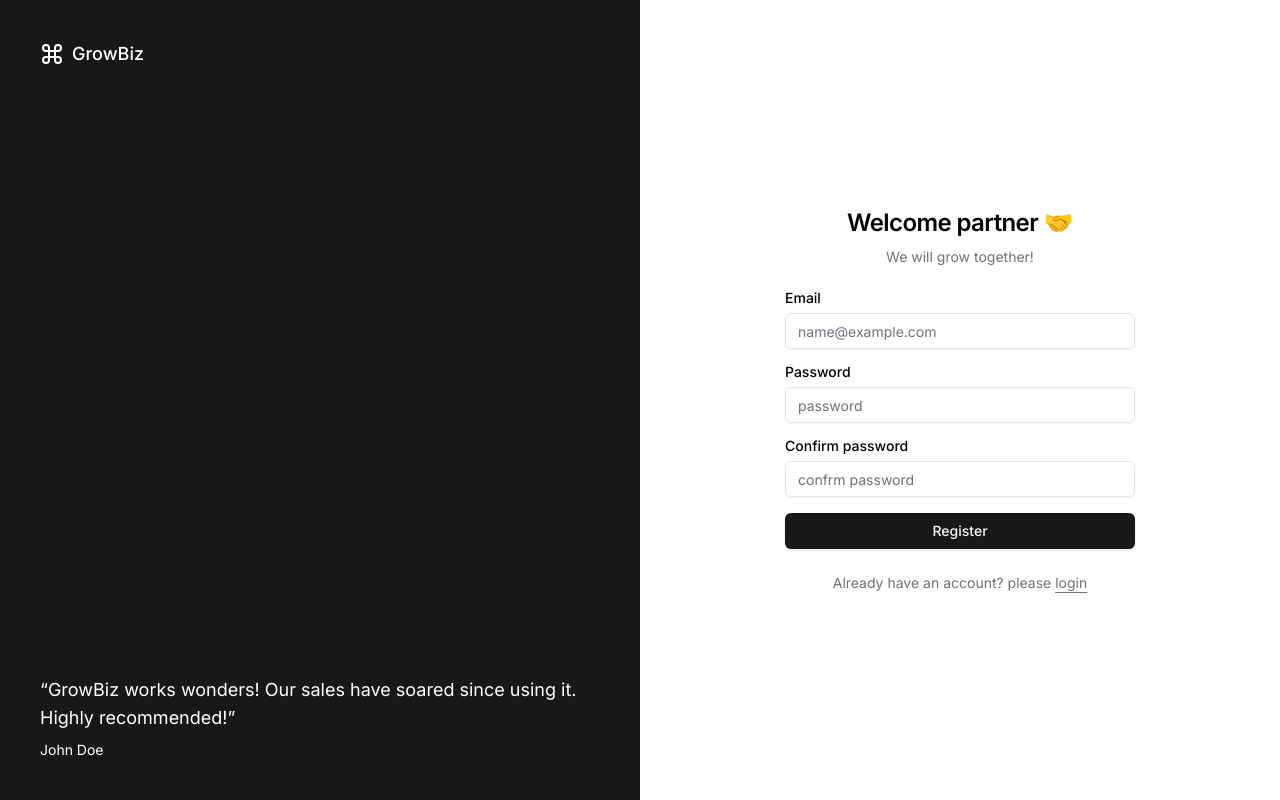
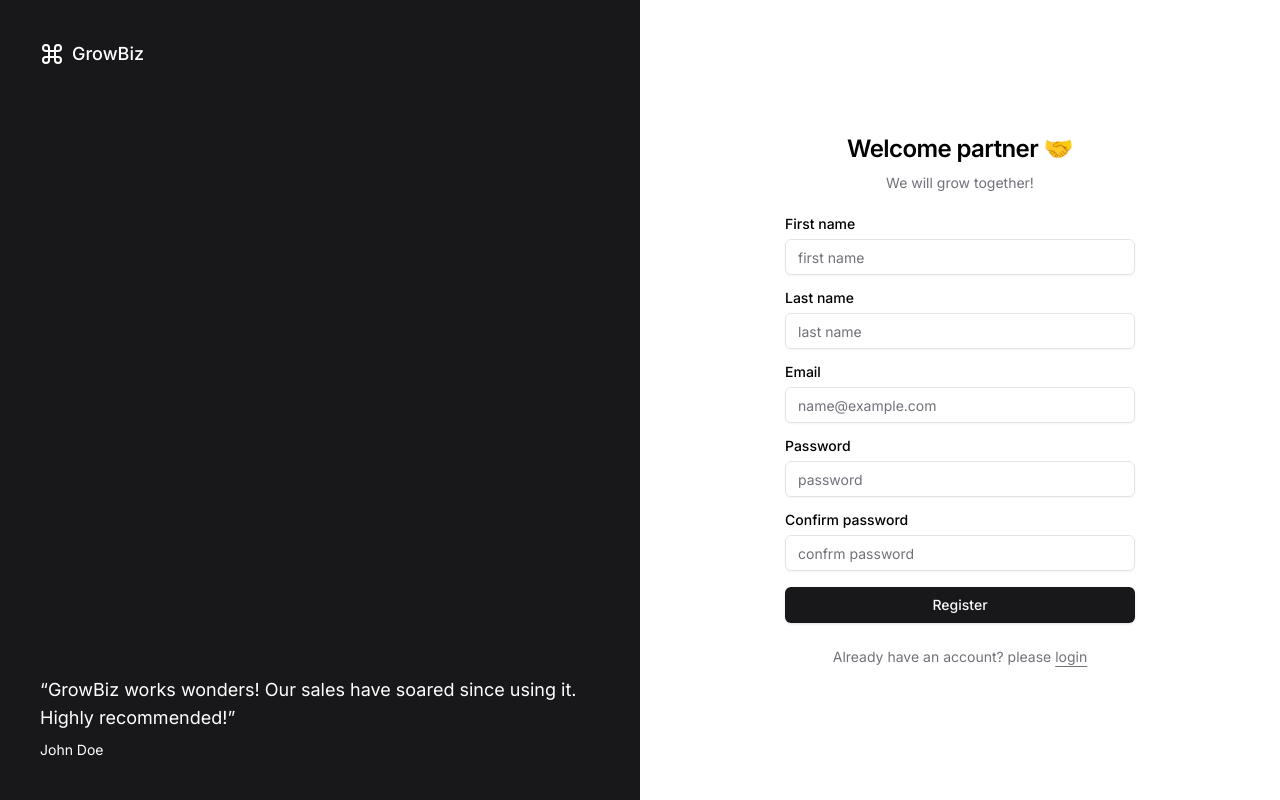
Before and after one commit to smit0086/GrowbBizServiceMarketplace, a Next.js app in the folder frontend/: page /partner/signup in a window 1280 px wide. Built offline with nearby package versions, Linux system fonts and the light colour scheme; no server answers.

Commit message:
feat: integrate partner and customer registration

```diff
--- a/frontend/src/app/admin/login/components/UserAuthForm.jsx
+++ b/frontend/src/app/admin/login/components/UserAuthForm.jsx
@@ -9,7 +9,7 @@ import { Icons } from "@/components/icons";
 import { Button } from "@/components/ui/button";
 import { Input } from "@/components/ui/input";
 import { Label } from "@/components/ui/label";
-import { ERROR_MESSAGE, REGEX } from "@/lib/constants";
+import { ERROR_MESSAGE, REGEX, ROLES } from "@/lib/constants";
 
 export function UserAuthForm({ className, ...props }) {
     const {
@@ -24,7 +24,7 @@ export function UserAuthForm({ className, ...props }) {
         await signIn("credentials", {
             email: data.email,
             password: data.password,
-            role: "ADMIN",
+            role: ROLES.ADMIN,
             redirect: true,
             callbackUrl: props.callbackUrl ?? "/",
         });
--- a/frontend/src/app/login/components/UserAuthForm.jsx
+++ b/frontend/src/app/login/components/UserAuthForm.jsx
@@ -8,7 +8,7 @@ import { Icons } from "@/components/icons";
 import { Button } from "@/components/ui/button";
 import { Input } from "@/components/ui/input";
 import { Label } from "@/components/ui/label";
-import { ERROR_MESSAGE, REGEX } from "@/lib/constants";
+import { ERROR_MESSAGE, REGEX, ROLES } from "@/lib/constants";
 
 export function UserAuthForm({ className, ...props }) {
     const [isLoading, setIsLoading] = React.useState(false);
@@ -24,7 +24,7 @@ export function UserAuthForm({ className, ...props }) {
         await signIn("credentials", {
             email: data.email,
             password: data.password,
-            role: "CUSTOMER",
+            role: ROLES.CUSTOMER,
             redirect: true,
             callbackUrl: props.callbackUrl ?? "/",
         });
--- a/frontend/src/app/page.jsx
+++ b/frontend/src/app/page.jsx
@@ -1,16 +1,16 @@
 import { redirect } from "next/navigation";
-import { COPY } from "@/lib/constants";
+import { COPY, ROLES } from "@/lib/constants";
 import { getServerSession } from "next-auth/next";
 import { authOptions } from "./api/auth/[...nextauth]/route";
 
 export default async function Home() {
     const session = await getServerSession(authOptions);
     console.log("ses", session);
-    if (session.user.role === "CUSTOMER") {
+    if (session.user.role === ROLES.CUSTOMER) {
         redirect("/dashboard");
-    } else if (session.user.role === "PARTNER") {
+    } else if (session.user.role === ROLES.PARTNER) {
         redirect("/partner/dashboard");
-    } else if (session.user.role === "ADMIN") {
+    } else if (session.user.role === ROLES.ADMIN) {
         redirect("/admin/dashboard");
     }
     return <main>{COPY.APP_NAME}</main>;
--- a/frontend/src/app/partner/login/components/UserAuthForm.jsx
+++ b/frontend/src/app/partner/login/components/UserAuthForm.jsx
@@ -8,7 +8,7 @@ import { Icons } from "@/components/icons";
 import { Button } from "@/components/ui/button";
 import { Input } from "@/components/ui/input";
 import { Label } from "@/components/ui/label";
-import { ERROR_MESSAGE, REGEX } from "@/lib/constants";
+import { ERROR_MESSAGE, REGEX, ROLES } from "@/lib/constants";
 import { signIn } from "next-auth/react";
 
 export function UserAuthForm({ className, ...props }) {
@@ -23,7 +23,7 @@ export function UserAuthForm({ className, ...props }) {
         await signIn("credentials", {
             email: data.email,
             password: data.password,
-            role: "PARTNER",
+            role: ROLES.PARTNER,
             redirect: true,
             callbackUrl: props.callbackUrl ?? "/",
         });
--- a/frontend/src/app/partner/signup/components/UserAuthForm.jsx
+++ b/frontend/src/app/partner/signup/components/UserAuthForm.jsx
@@ -1,6 +1,7 @@
 "use client";
 
 import * as React from "react";
+import { signIn } from "next-auth/react";
 import { useForm } from "react-hook-form";
 
 import { cn } from "@/lib/utils";
@@ -8,7 +9,8 @@ import { Icons } from "@/components/icons";
 import { Button } from "@/components/ui/button";
 import { Input } from "@/components/ui/input";
 import { Label } from "@/components/ui/label";
-import { ERROR_MESSAGE, REGEX } from "@/lib/constants";
+import { ERROR_MESSAGE, REGEX, ROLES } from "@/lib/constants";
+import { signup } from "@/services/authService";
 
 export function UserAuthForm({ className, ...props }) {
     const {
@@ -17,13 +19,23 @@ export function UserAuthForm({ className, ...props }) {
         formState: { errors },
         watch,
     } = useForm();
-    const onSubmit = (data) => {
-        console.log(data);
+    const onSubmit = async (data) => {
         setIsLoading(true);
-
-        setTimeout(() => {
-            setIsLoading(false);
-        }, 3000);
+        await signup(
+            data.firstName,
+            data.lastName,
+            data.email,
+            data.password,
+            ROLES.PARTNER
+        );
+        await signIn("credentials", {
+            email: data.email,
+            password: data.password,
+            role: ROLES.PARTNER,
+            redirect: true,
+            callbackUrl: props.callbackUrl ?? "/",
+        });
+        setIsLoading(false);
     };
     const [isLoading, setIsLoading] = React.useState(false);
 
@@ -31,6 +43,46 @@ export function UserAuthForm({ className, ...props }) {
         <div className={cn("grid gap-6", className)} {...props}>
             <form onSubmit={handleSubmit(onSubmit)}>
                 <div className="grid gap-2">
+                    <div className="grid gap-2">
+                        <Label htmlFor="email">First name</Label>
+                        <Input
+                            id="firstName"
+                            placeholder="first name"
+                            type="text"
+                            autoCapitalize="none"
+                            autoCorrect="off"
+                            disabled={isLoading}
+                            {...register("firstName", {
+                                required: {
+                                    value: true,
+                                    message: ERROR_MESSAGE.REQUIRED,
+                                },
+                            })}
+                        />
+                        <span className="text-xs text-destructive">
+                            {errors.firstName?.message}
+                        </span>
+                    </div>
+                    <div className="grid gap-2">
+                        <Label htmlFor="lastName">Last name</Label>
+                        <Input
+                            id="lastName"
+                            placeholder="last name"
+                            type="text"
+                            autoCapitalize="none"
+                            autoCorrect="off"
+                            disabled={isLoading}
+                            {...register("lastName", {
+                                required: {
+                                    value: true,
+                                    message: ERROR_MESSAGE.REQUIRED,
+                                },
+                            })}
+                        />
+                        <span className="text-xs text-destructive">
+                            {errors.lastName?.message}
+                        </span>
+                    </div>
                     <div className="grid gap-2">
                         <Label htmlFor="email">Email</Label>
                         <Input
--- a/frontend/src/app/signup/components/UserAuthForm.jsx
+++ b/frontend/src/app/signup/components/UserAuthForm.jsx
@@ -9,27 +9,8 @@ import { Button } from "@/components/ui/button";
 import { Input } from "@/components/ui/input";
 import { Label } from "@/components/ui/label";
 import { useForm, Controller } from "react-hook-form";
-import { ERROR_MESSAGE, REGEX } from "@/lib/constants";
-
-const signupCustomer = async (firstName, lastName, email, password) => {
-    const body = JSON.stringify({
-        email,
-        firstName,
-        lastName,
-        password,
-        role: "CUSTOMER",
-    });
-    const resp = await (
-        await fetch("/api/auth/signup", {
-            method: "post",
-            body,
-            headers: {
-                "Content-Type": "application/json",
-            },
-        })
-    ).json();
-    return resp;
-};
+import { ERROR_MESSAGE, REGEX, ROLES } from "@/lib/constants";
+import { signup } from "@/services/authService";
 
 export function UserAuthForm({ className, ...props }) {
     const [isLoading, setIsLoading] = React.useState(false);
@@ -42,23 +23,21 @@ export function UserAuthForm({ className, ...props }) {
     async function onSubmit(data) {
         setIsLoading(true);
 
-        const user = await signupCustomer(
+        await signup(
             data.firstName,
             data.lastName,
             data.email,
-            data.password
+            data.password,
+            ROLES.CUSTOMER
         );
         await signIn("credentials", {
             email: data.email,
             password: data.password,
-            role: "CUSTOMER",
+            role: ROLES.CUSTOMER,
             redirect: true,
             callbackUrl: props.callbackUrl ?? "/",
         });
-
-        setTimeout(() => {
-            setIsLoading(false);
-        }, 3000);
+        setIsLoading(false);
     }
 
     return (
--- a/frontend/src/lib/constants.js
+++ b/frontend/src/lib/constants.js
@@ -20,3 +20,9 @@ export const ERROR_MESSAGE = {
         "Password should be 8 characters and include at least 1 letter, 1 number and 1 special character!",
     PASSWORD_NOT_MATCH: "Password do not match!",
 };
+
+export const ROLES = {
+    ADMIN: "ADMIN",
+    PARTNER: "PARTNER",
+    CUSTOMER: "CUSTOMER",
+};
--- a/frontend/src/services/authService.js
+++ b/frontend/src/services/authService.js
@@ -20,3 +20,23 @@ export const authenticate = async (email, password, role) => {
         console.log("err", err);
     }
 };
+
+export const signup = async (firstName, lastName, email, password, role) => {
+    const body = JSON.stringify({
+        email,
+        firstName,
+        lastName,
+        password,
+        role: role,
+    });
+    const resp = await (
+        await fetch("/api/auth/signup", {
+            method: "post",
+            body,
+            headers: {
+                "Content-Type": "application/json",
+            },
+        })
+    ).json();
+    return resp;
+};
```
